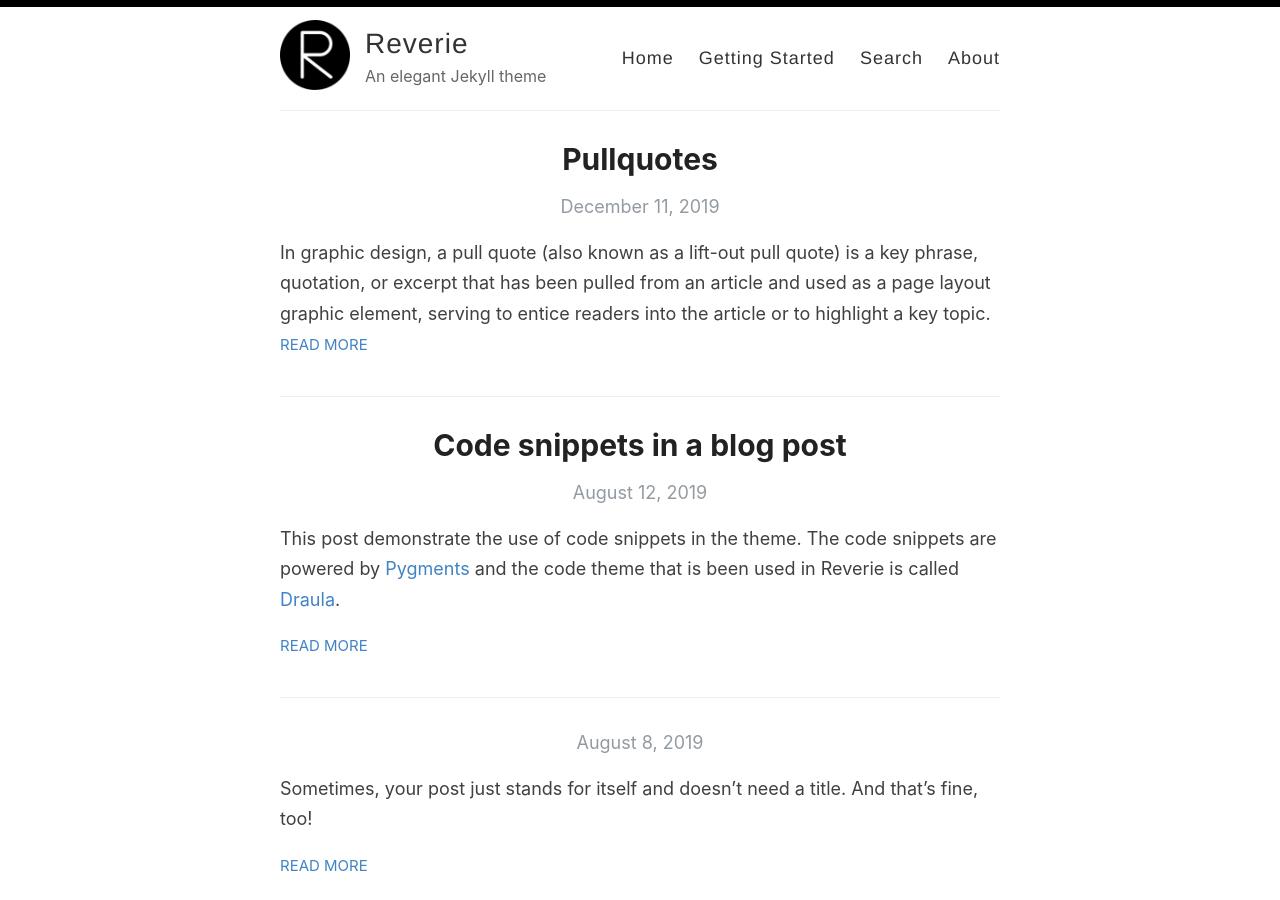
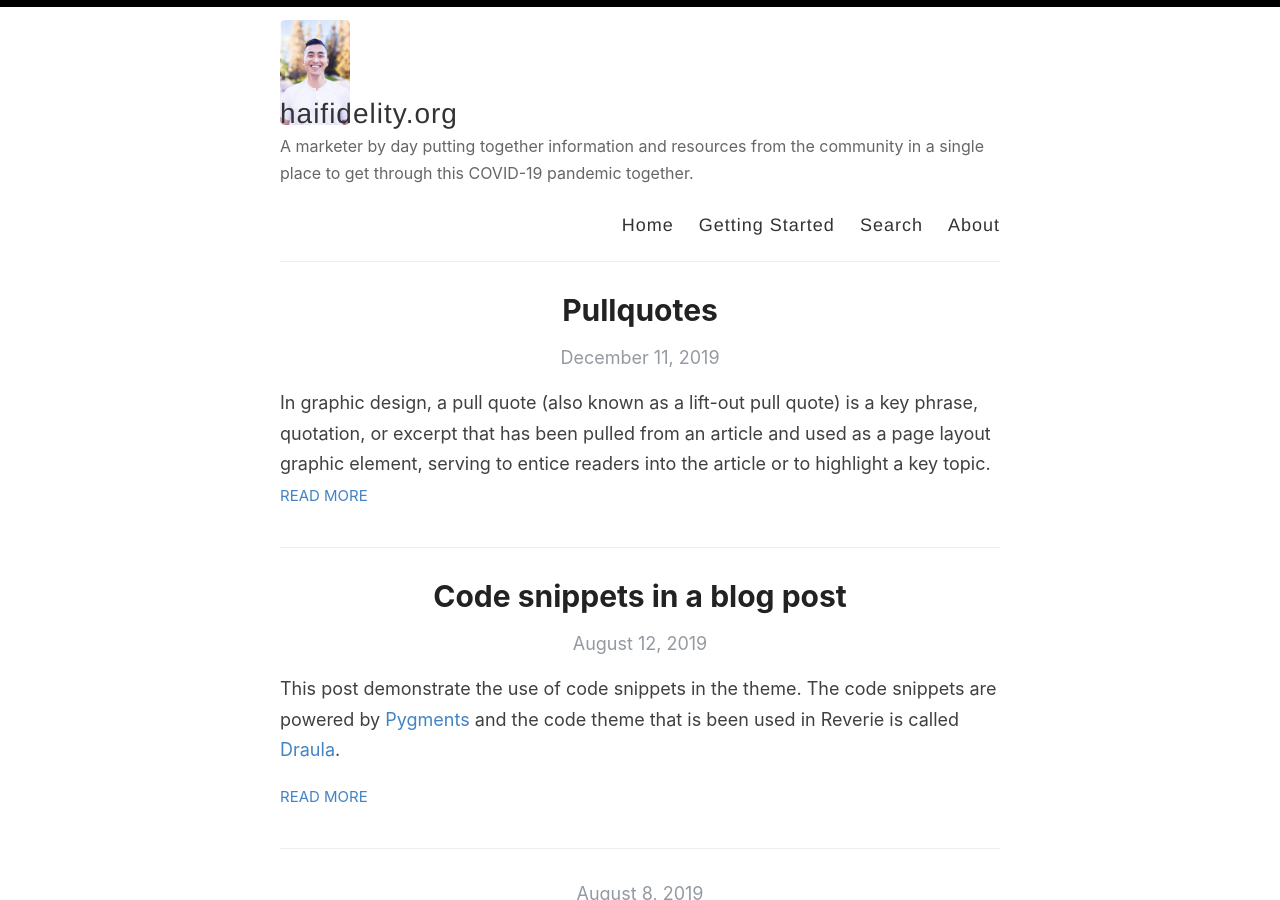
Before and after one commit to hmtruong/haifidelity.github.io, a Jekyll site: the page built from index.html, in a window 1280 px wide and 900 px high. Built offline with Jekyll 4.4.1, drawn with Linux system fonts in a browser that asks for light colours; the list of posts is cut into pages by our own code.

Commit message:
Changed YML File

```diff
--- a/_config.yml
+++ b/_config.yml
@@ -3,16 +3,16 @@
 #
 
 # Name of your site (displayed in the header)
-name: Reverie
+name: haifidelity.org
 
 # Name of the author
-author: Amit Merchant
+author: Hai Truong
 
 # Short bio or description (displayed in the header)
-description: An elegant Jekyll theme
+description: A marketer by day putting together information and resources from the community in a single place to get through this COVID-19 pandemic together.
 
 # URL of your avatar or profile pic (you could use your GitHub profile pic)
-avatar: /images/reverie.png
+avatar: /images/hai.JPG
 
 #
 # Flags below are optional
```
Also changed, not shown: images/hai.JPG (added).
